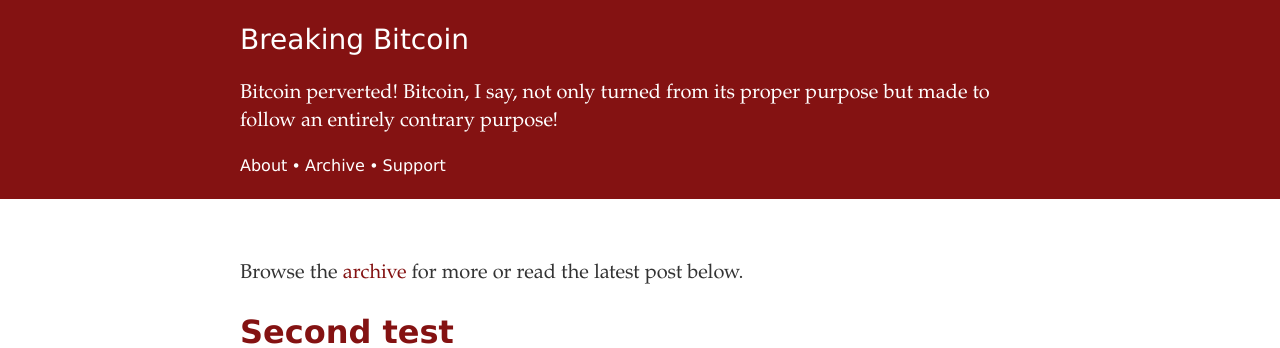
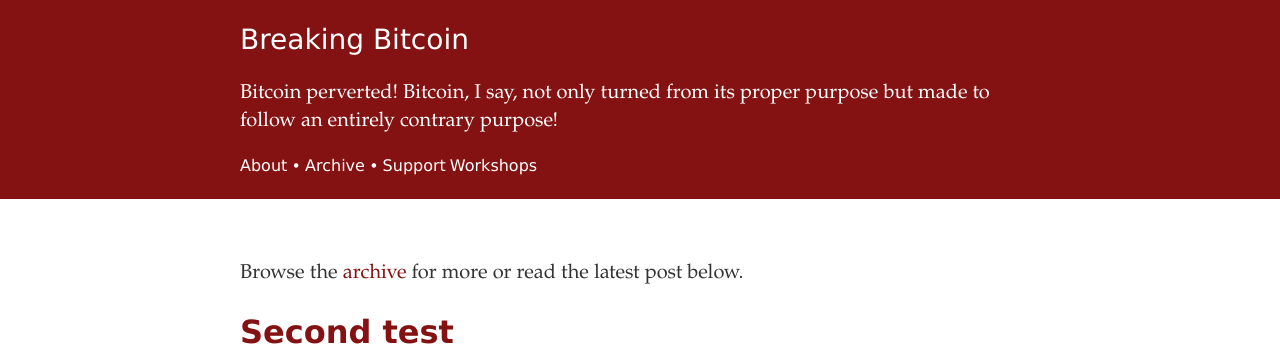
Before and after one commit to derykmakgill/nsi, a Jekyll site: the page built from index.html, in a window 1280 px wide. Shown: the top 348 px of the page. Built offline with Jekyll 4.4.1, drawn with Linux system fonts in a browser that asks for light colours; the list of posts is cut into pages by our own code.

Commit message:
Update default.html

```diff
--- a/_layouts/default.html
+++ b/_layouts/default.html
@@ -458,6 +458,7 @@
   <a href="/about">About</a> •
   <a href="/archive">Archive</a> •
   <a href="/support">Support</a>
+<a href="/workshops">Workshops</a>
 </p>
 
   </div>
```
